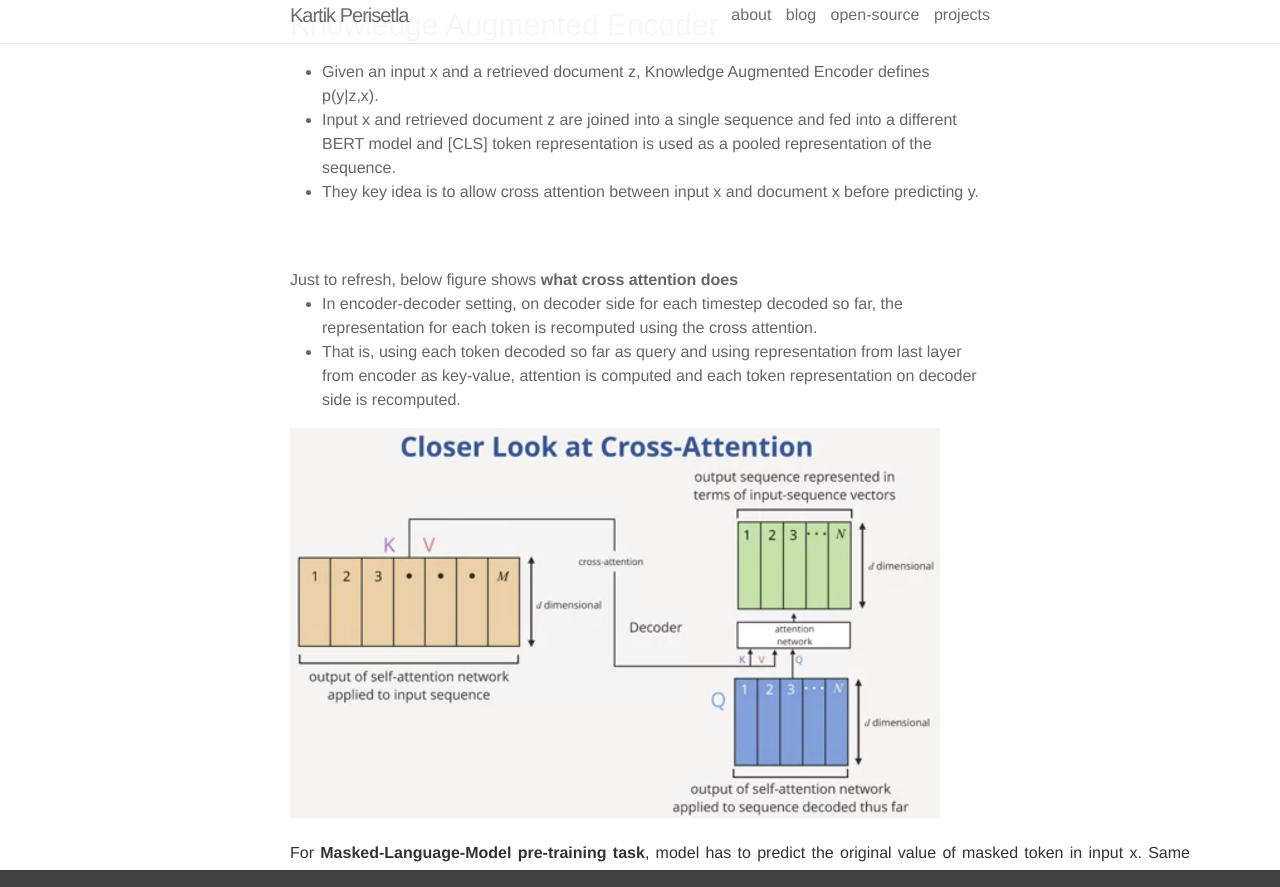
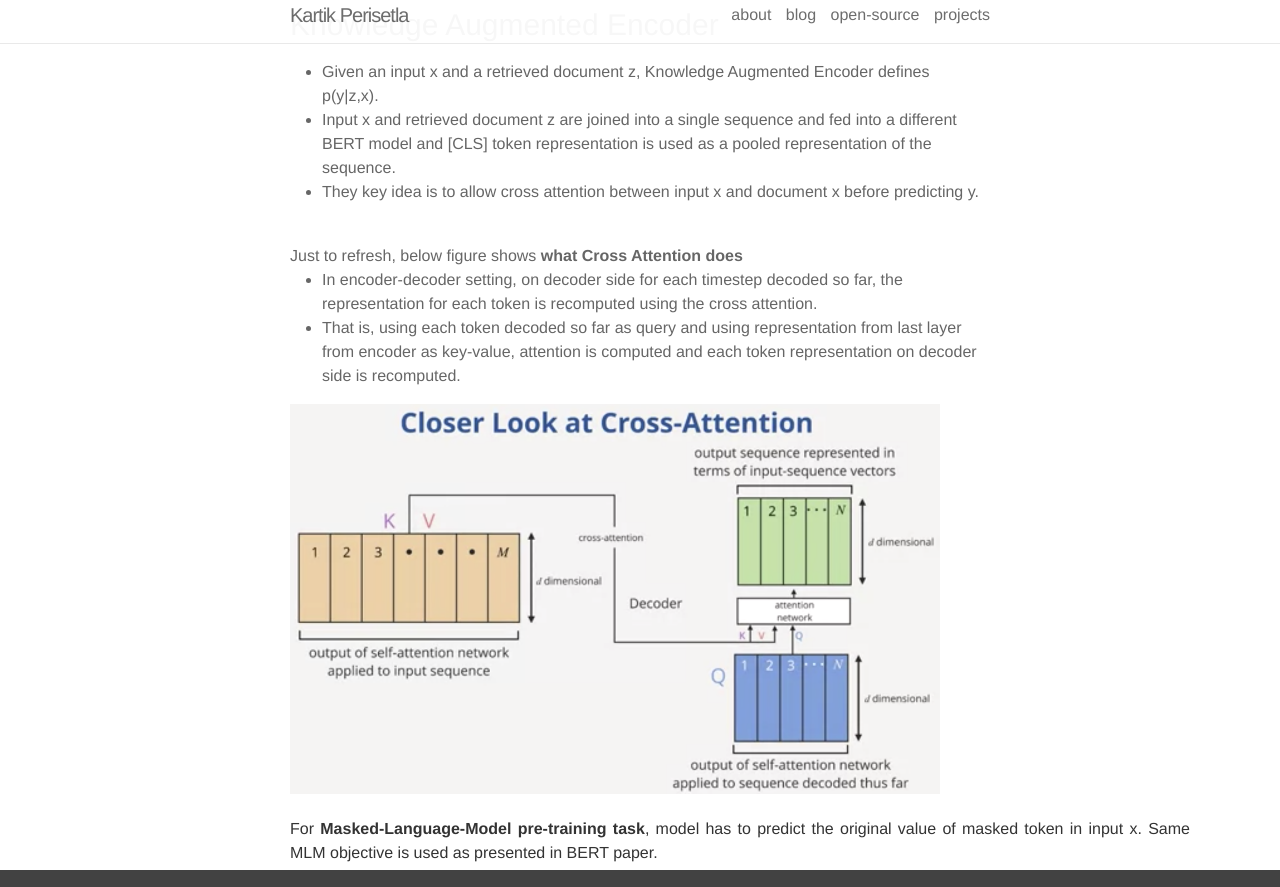
Before and after one commit to kartikperisetla/kartikperisetla.github.io, a Jekyll site: the page built from _posts/2021-02-10-retrieval-augmented-language-model-pre-training.markdown, in a window 1280 px wide and 900 px high, scrolled down 4843 px, cut to the strip 13-900 px from the top of the window. Built offline with Jekyll 4.4.1, drawn with Linux system fonts in a browser that asks for light colours; nearby versions of some CDN libraries.

Commit message:
nit change

```diff
--- a/_posts/2021-02-10-retrieval-augmented-language-model-pre-training.markdown
+++ b/_posts/2021-02-10-retrieval-augmented-language-model-pre-training.markdown
@@ -146,9 +146,7 @@ The relevance score f(x,z) between x and z is defined as inner product of the ve
     They key idea is to allow cross attention between input x and document x before predicting y.
 </li>
 </ul>
-
-
-<br/><br/> Just to refresh, below figure shows <strong>what cross attention does</strong>
+<br/> Just to refresh, below figure shows <strong>what Cross Attention does</strong>
 <ul>
 <li>In encoder-decoder setting, on decoder side for each timestep decoded so far, the representation for each token is recomputed using the cross attention.
 </li>
@@ -176,7 +174,8 @@ Authors have presented a few strategies that further guided the model towards mo
 </p>
 <dl>
 <dt><b>Salient span masking</b></dt>
-<dd> In order to make the model learn about world knowledge when predicting the missing token during MLM, authors masked out salient spans pertaining to named entities. They used a BERT based named-entity-tagger and masked out spans tagged as entities and asked model in REALM pre-training to predict masked entities.
+<dd>
+In order to make the model learn about world knowledge when predicting the missing token during MLM, authors masked out salient spans pertaining to named entities. They used a BERT based named-entity-tagger and masked out spans tagged as entities and asked model in REALM pre-training to predict masked entities.
 </dd>
 <dt><b>Null document</b></dt>
 <dd>
```
